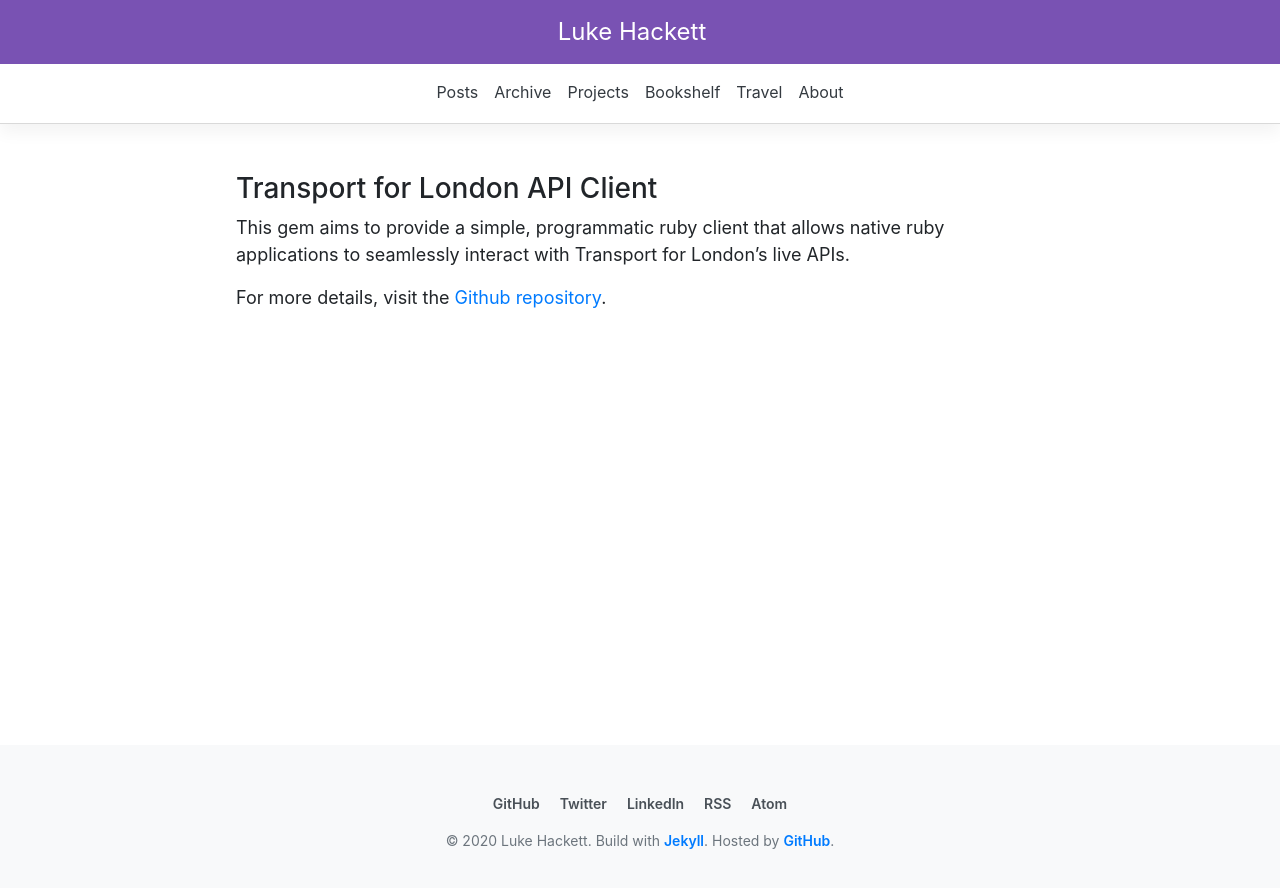
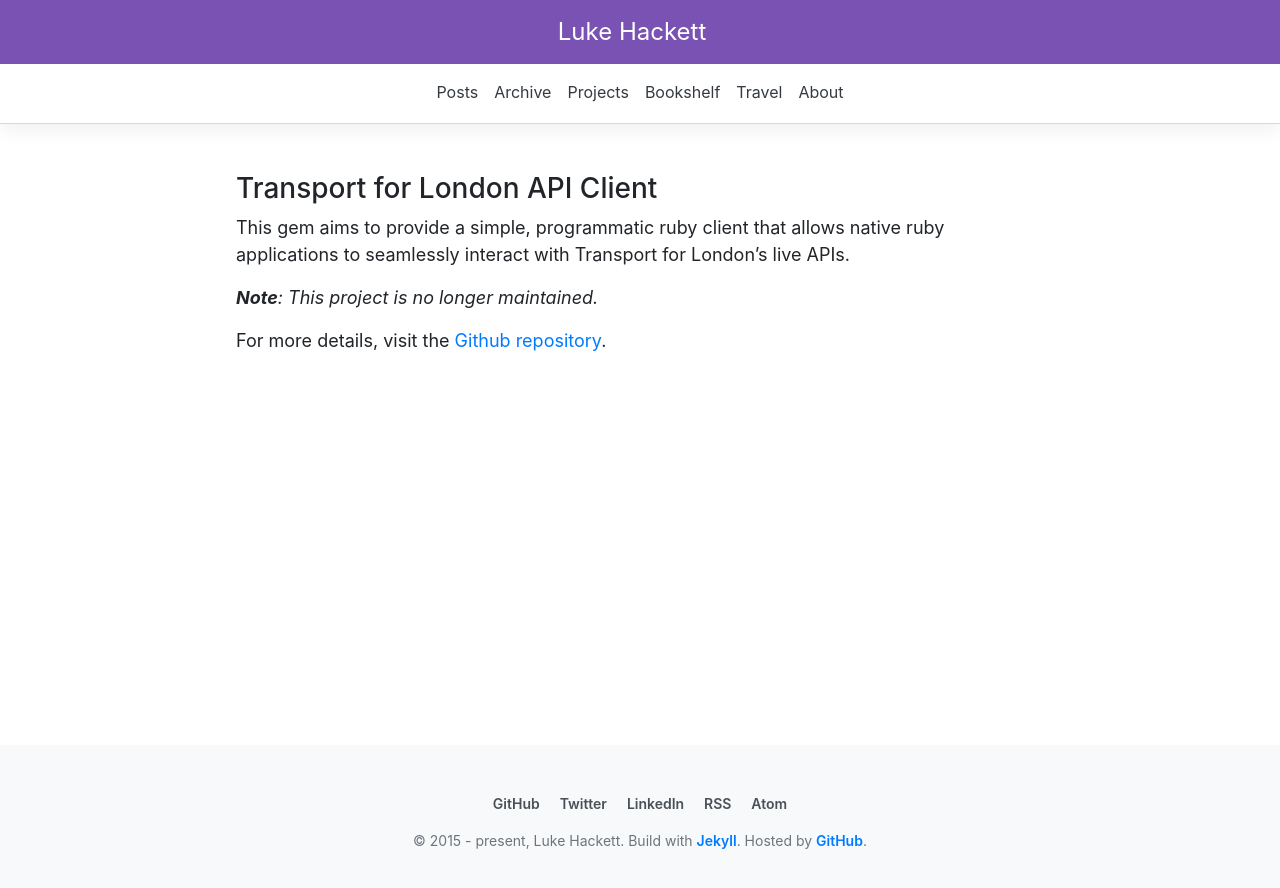
Before and after one commit to LukeHackett/lukehackett.github.io, a Jekyll site: the page built from _projects/tfl-api-client.md, in a window 1280 px wide. Shown: the top 888 px of the page. Built offline with Jekyll 4.4.1, drawn with Linux system fonts in a browser that asks for light colours; nearby versions of some CDN libraries; comment, search, counter and statistics services are not loaded.

```diff
--- a/_config.yml
+++ b/_config.yml
@@ -73,7 +73,7 @@ feed:
 
 # Site footer
 footer:
-  copyright: "&copy; 2020 Luke Hackett."
+  copyright: "&copy; 2015 - present, Luke Hackett."
 
 # Discuss
 disqus:
--- a/_projects/tfl-api-client.md
+++ b/_projects/tfl-api-client.md
@@ -11,4 +11,6 @@ github: https://github.com/LukeHackett/tfl_api_client
 
 This gem aims to provide a simple, programmatic ruby client that allows native ruby applications to seamlessly interact with Transport for London's live APIs.
 
+***Note**: This project is no longer maintained.*
+
 For more details, visit the [Github repository](https://github.com/LukeHackett/tfl_api_client).
```
Also changed, not shown: Gemfile (+5 -2 lines), _posts/2020-01-04-new-decade-new-pledge.md (deleted, +0 -18 lines), Gemfile.lock, 1 other file.
